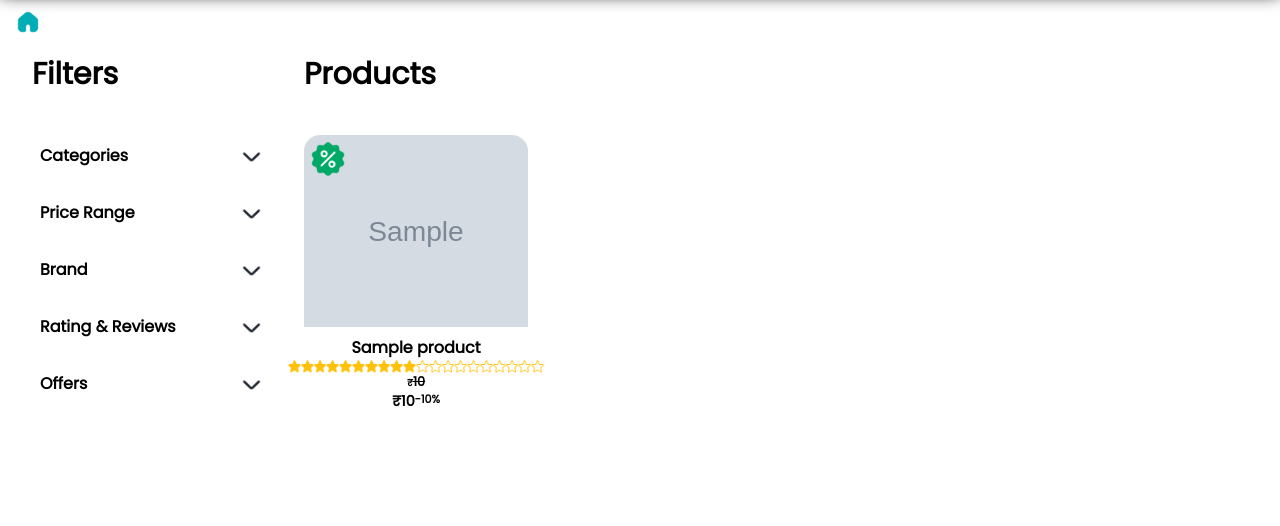
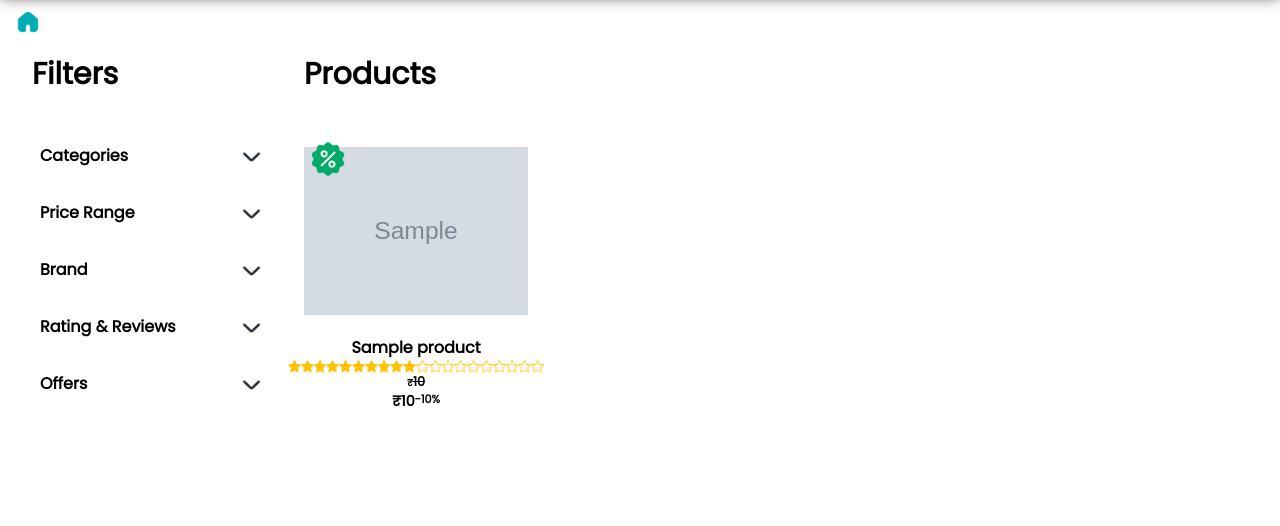
Before and after one commit to krishnasankarkk/django-kwikmart, a Django app: template templates/pages/shop.html in a window 1280 px wide. Shown: the part 64-590 px from the top of the page. Run offline with Django 4.2, Linux system fonts and the light colour scheme; the template is opened without the code that fills it: most values are stand-ins (such as "Sample title", 1, 10 or a date in 2020); grey boxes marked "Sample" are stand-in pictures.

Commit message:
responsive products

```diff
--- a/static/css/home.css
+++ b/static/css/home.css
@@ -377,9 +377,9 @@ body {
 .deals .products .product #productImage {
     width: 100%;
     height: 10rem;
-    object-fit: cover;
+    object-fit: contain;
     border-radius: 1rem 1rem 0 0;
-    background-color: var(--theme-1);
+    background-color: white;
     transition: all .2s ease;
 }
 .deals .products .product:hover #productImage{
@@ -474,7 +474,8 @@ body {
     .deals .products .product #productImage {
         width: 100%;
         height: 6rem;
-        object-fit: cover;
+        object-fit: contain;
+        background-color: white;
     }
     .deals .products {
         margin: 1rem;
--- a/static/css/shop.css
+++ b/static/css/shop.css
@@ -164,10 +164,10 @@ input[type="checkbox"] {
     flex: 1;
 }
 .products .product img {
-    background-color: var(--theme-4);
+    background-color: white;
     width: 100%;
     height: 12rem;
-    object-fit: cover;
+    object-fit: contain;
     border-radius: 1rem 1rem 0 0;
 }
 .products .product .review {
@@ -343,8 +343,9 @@ input[type="checkbox"] {
    .products .product img {
         width: auto;
         height: 100%;
-        object-fit: cover;
+        object-fit: contain;
         border-radius: 1rem;
+        background-color: white;
    }
    .products .product .offer {
         top: .1rem;
```
